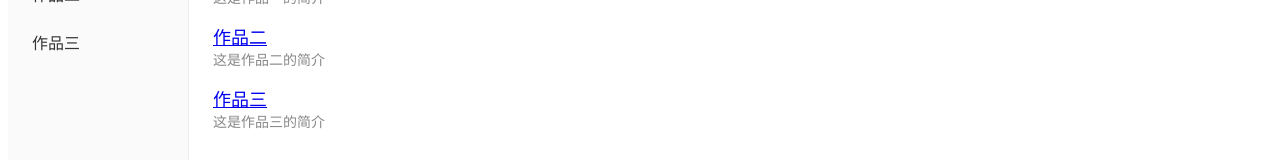
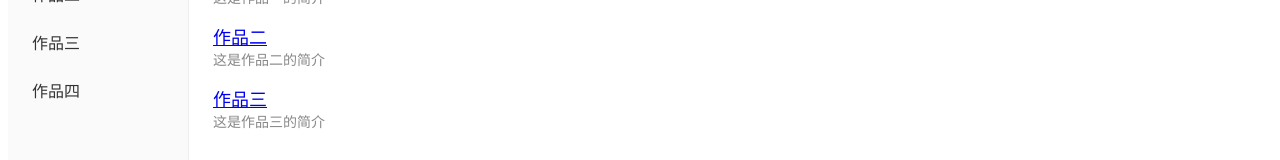
Before and after one commit to TomHuangCN/TomHuangCN.github.io, a React (Vite) app: page /works in a window 1280 px wide. Shown: the part 203-363 px from the top of the page. Built offline with nearby package versions, Linux system fonts and the light colour scheme.

Commit message:
feat: test

```diff
--- a/src/components/Sidebar.tsx
+++ b/src/components/Sidebar.tsx
@@ -6,6 +6,7 @@ const works = [
   { id: 'work1', name: '作品一' },
   { id: 'work2', name: '作品二' },
   { id: 'work3', name: '作品三' },
+  { id: 'work4', name: '作品四' },
 ];
 
 const sidebarStyle: React.CSSProperties = {
```
